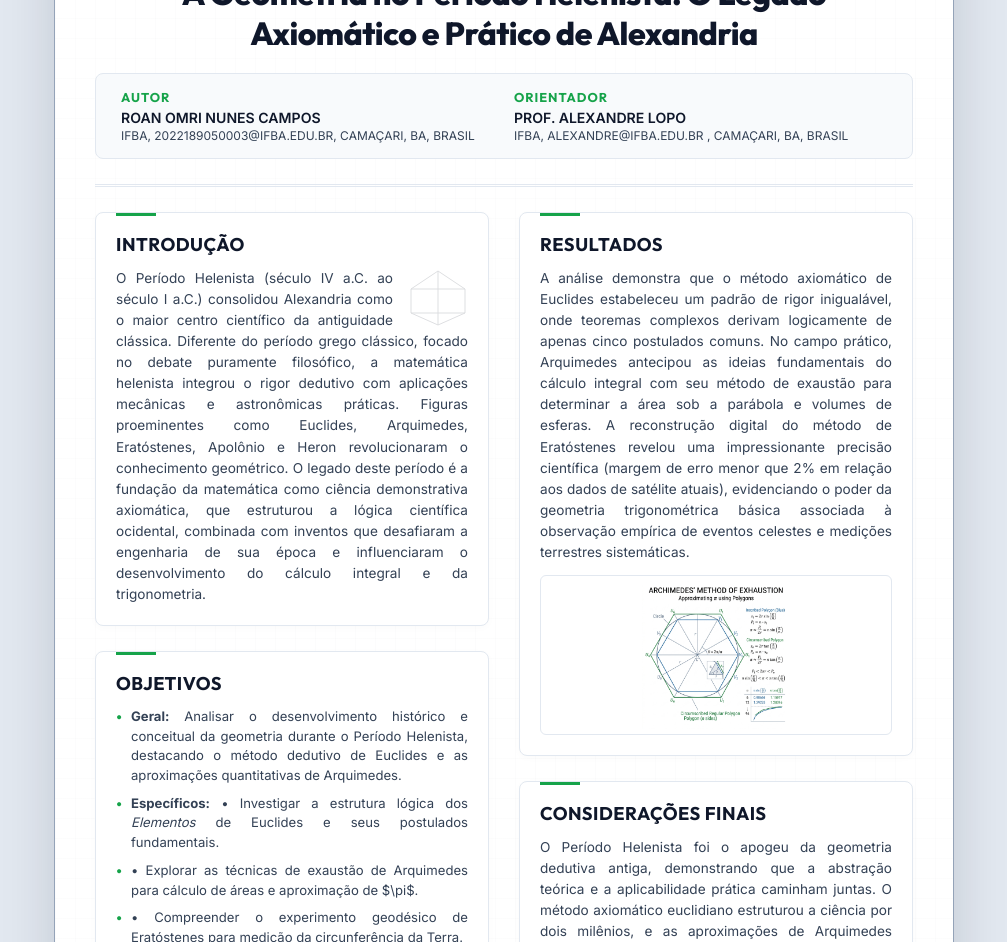
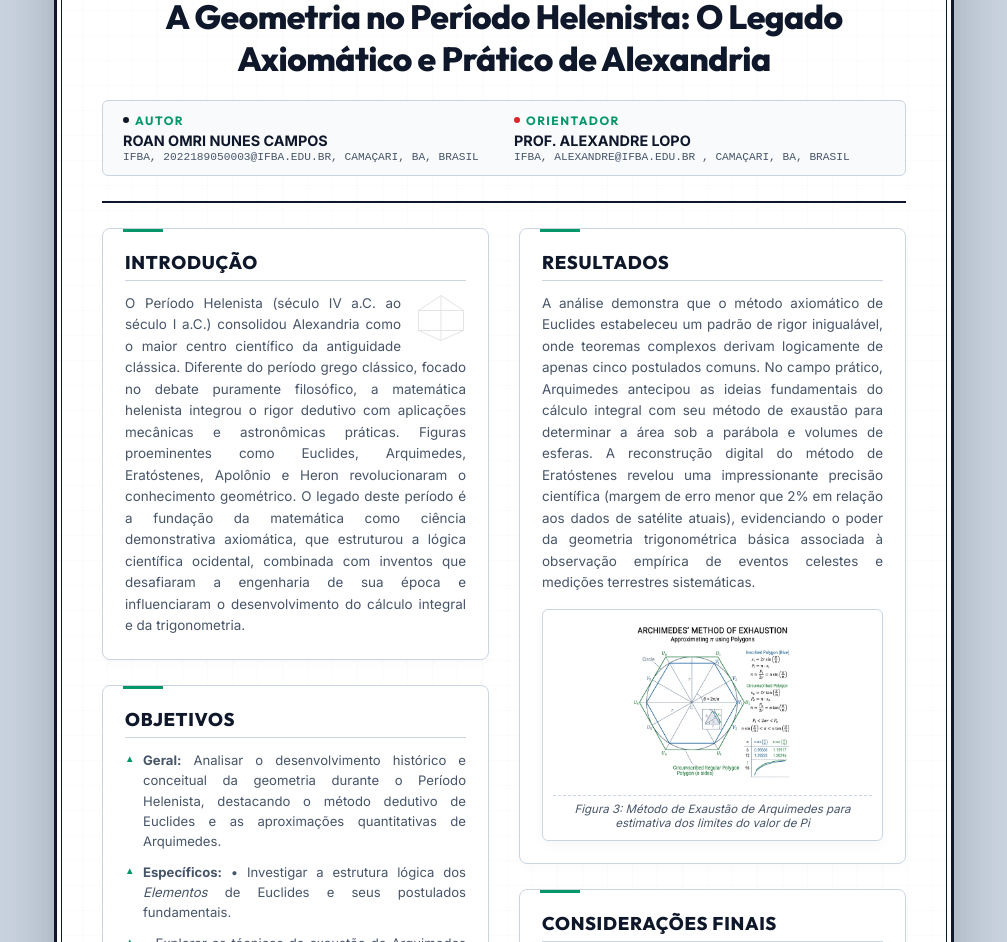
Before and after one commit to roancampos11/portfolio-geometria, a website: page banner_helenista.html in a window 1280 px wide. Shown: the part 143-1085 px from the top of the page, without its empty margins (136-1143 px from the left). Drawn offline with Linux system fonts and the light colour scheme.

Commit message:
Melhorando estetica do banner helenista: moldura dupla, cartoes refinados e legendas nas figuras

```diff
--- a/banner_helenista.html
+++ b/banner_helenista.html
@@ -17,10 +17,10 @@
         :root {
             --bg-poster: #ffffff;
             --primary-color: #0f172a; /* Slate 900 */
-            --accent-green: #16a34a;  /* IFBA Dark Green */
+            --accent-green: #059669;  /* IFBA Dark Green - Premium emerald */
             --accent-red: #dc2626;    /* IFBA Red */
-            --border-color: #e2e8f0;  /* Slate 200 */
-            --text-color: #334155;    /* Slate 700 */
+            --border-color: #cbd5e1;  /* Slate 300 */
+            --text-color: #475569;    /* Slate 600 */
             --text-dark: #0f172a;     /* Slate 900 */
             --card-bg: #f8fafc;       /* Slate 50 */
 
@@ -35,23 +35,25 @@
         }
 
         body {
-            background-color: #e2e8f0; /* Gray background for web view */
+            background-color: #cbd5e1; /* Elegant gray background for web preview */
             font-family: var(--font-body);
             color: var(--text-color);
             display: flex;
             justify-content: center;
             align-items: center;
-            padding: 40px 0;
+            padding: 50px 0;
         }
 
-        /* Printable Poster Container (A-Series Portrait Ratio) */
+        /* Printable Poster Container (A-Series Portrait Ratio) with Premium Frame */
         .poster-container {
             width: 900px;
-            min-height: 1270px; /* Golden/A-series ratio */
+            min-height: 1270px;
             background-color: var(--bg-poster);
-            border: 1px solid #94a3b8;
-            box-shadow: 0 20px 50px rgba(15, 23, 42, 0.15);
-            padding: 40px;
+            border: 3px solid var(--primary-color);
+            outline: 1px solid var(--primary-color);
+            outline-offset: -8px;
+            box-shadow: 0 25px 60px rgba(15, 23, 42, 0.25);
+            padding: 45px;
             display: flex;
             flex-direction: column;
             justify-content: space-between;
@@ -68,9 +70,9 @@
             width: 100%;
             height: 100%;
             background-image:
-                linear-gradient(rgba(15, 23, 42, 0.01) 1px, transparent 1px),
-                linear-gradient(90deg, rgba(15, 23, 42, 0.01) 1px, transparent 1px);
-            background-size: 20px 20px;
+                linear-gradient(rgba(15, 23, 42, 0.015) 1px, transparent 1px),
+                linear-gradient(90deg, rgba(15, 23, 42, 0.015) 1px, transparent 1px);
+            background-size: 25px 25px;
             pointer-events: none;
             z-index: 1;
         }
@@ -78,11 +80,11 @@
         /* Institutional accents */
         .poster-top-bar {
             position: absolute;
-            top: 0;
-            left: 0;
-            width: 100%;
-            height: 8px;
-            background: linear-gradient(90deg, var(--accent-green) 0%, var(--accent-green) 70%, var(--accent-red) 70%, var(--accent-red) 100%);
+            top: 8px;
+            left: 8px;
+            width: calc(100% - 16px);
+            height: 6px;
+            background: linear-gradient(90deg, var(--accent-green) 0%, var(--accent-green) 75%, var(--accent-red) 75%, var(--accent-red) 100%);
             z-index: 5;
         }
 
@@ -94,31 +96,32 @@
             flex-direction: column;
             align-items: center;
             text-align: center;
-            border-bottom: 3px double var(--border-color);
+            border-bottom: 2px solid var(--primary-color);
             padding-bottom: 25px;
             margin-bottom: 25px;
             position: relative;
             z-index: 2;
+            margin-top: 10px;
         }
 
         .inst-logo {
             font-family: var(--font-headings);
             font-weight: 800;
             color: var(--accent-green);
-            font-size: 1rem;
+            font-size: 0.95rem;
             letter-spacing: 2px;
             text-transform: uppercase;
-            margin-bottom: 15px;
+            margin-bottom: 12px;
             display: flex;
             align-items: center;
-            gap: 6px;
+            gap: 8px;
         }
 
         .inst-logo::after {
             content: '';
             display: inline-block;
-            width: 8px;
-            height: 8px;
+            width: 6px;
+            height: 6px;
             background-color: var(--accent-red);
             border-radius: 50%;
         }
@@ -126,10 +129,10 @@
         .poster-header h1 {
             font-family: var(--font-headings);
             color: var(--text-dark);
-            font-size: 2rem;
+            font-size: 2.1rem;
             font-weight: 800;
             line-height: 1.25;
-            max-width: 90%;
+            max-width: 95%;
             margin-bottom: 20px;
             letter-spacing: -0.5px;
         }
@@ -143,30 +146,51 @@
             text-align: left;
             background-color: var(--card-bg);
             border: 1px solid var(--border-color);
-            border-radius: 8px;
-            padding: 15px 25px;
+            border-radius: 6px;
+            padding: 12px 20px;
+        }
+
+        .info-block {
+            position: relative;
         }
 
         .info-block h3 {
             font-family: var(--font-headings);
-            font-size: 0.8rem;
+            font-size: 0.75rem;
             text-transform: uppercase;
-            letter-spacing: 1px;
+            letter-spacing: 1.5px;
             color: var(--accent-green);
             margin-bottom: 4px;
+            display: flex;
+            align-items: center;
+            gap: 6px;
+        }
+
+        .info-block h3::before {
+            content: '';
+            display: inline-block;
+            width: 6px;
+            height: 6px;
+            background-color: var(--primary-color);
+            border-radius: 50%;
+        }
+
+        .info-block.advisor h3::before {
+            background-color: var(--accent-red);
         }
 
         .info-block p {
-            font-size: 0.88rem;
-            font-weight: 600;
+            font-size: 0.9rem;
+            font-weight: 700;
             color: var(--text-dark);
         }
 
         .info-block span {
-            font-size: 0.75rem;
+            font-size: 0.7rem;
             color: var(--text-color);
             display: block;
             margin-top: 2px;
+            font-family: monospace;
         }
 
         /* ==========================================================================
@@ -179,7 +203,7 @@
             flex-grow: 1;
             position: relative;
             z-index: 2;
-            margin-bottom: 25px;
+            margin-bottom: 20px;
         }
 
         .poster-column {
@@ -193,10 +217,9 @@
             background-color: var(--bg-poster);
             border: 1px solid var(--border-color);
             border-radius: 8px;
-            padding: 20px;
+            padding: 22px;
             position: relative;
-            box-shadow: 0 2px 8px rgba(0, 0, 0, 0.02);
-            transition: border-color 0.2s;
+            box-shadow: 0 4px 10px rgba(15, 23, 42, 0.02);
         }
 
         .poster-section::before {
@@ -217,26 +240,26 @@
             font-family: var(--font-headings);
             color: var(--text-dark);
             font-size: 1.15rem;
-            font-weight: 700;
+            font-weight: 800;
             text-transform: uppercase;
-            letter-spacing: 0.5px;
+            letter-spacing: 0.75px;
             margin-bottom: 12px;
-            display: flex;
-            justify-content: space-between;
-            align-items: center;
+            border-bottom: 1px solid var(--border-color);
+            padding-bottom: 6px;
         }
 
         .poster-section p {
-            font-size: 0.85rem;
-            line-height: 1.55;
+            font-size: 0.84rem;
+            line-height: 1.6;
             text-align: justify;
+            color: var(--text-color);
         }
 
         /* Custom decorations within sections */
         .geometric-wireframe {
             float: right;
-            width: 60px;
-            height: 60px;
+            width: 50px;
+            height: 50px;
             margin-left: 15px;
             opacity: 0.15;
             stroke: var(--text-dark);
@@ -251,19 +274,25 @@
 
         .poster-section li {
             font-size: 0.82rem;
-            line-height: 1.5;
-            margin-bottom: 8px;
+            line-height: 1.55;
+            margin-bottom: 10px;
             position: relative;
-            padding-left: 15px;
+            padding-left: 18px;
             text-align: justify;
+            color: var(--text-color);
         }
 
         .poster-section li::before {
-            content: '•';
+            content: '▲';
+            font-size: 0.6rem;
             position: absolute;
             left: 0;
+            top: 2px;
             color: var(--accent-green);
-            font-weight: bold;
+        }
+
+        .poster-section.accent-section li::before {
+            color: var(--accent-red);
         }
 
         /* Specific Reference spacing */
@@ -277,17 +306,52 @@
             display: none;
         }
 
+        /* Figure Container Styling (Premium Layout) */
+        .figure-container {
+            margin-top: 15px;
+            background: #ffffff;
+            border: 1px solid var(--border-color);
+            border-radius: 6px;
+            padding: 10px;
+            box-shadow: 0 4px 12px rgba(15, 23, 42, 0.04);
+            display: flex;
+            flex-direction: column;
+            align-items: center;
+            gap: 8px;
+        }
+
+        .poster-image {
+            display: block;
+            width: 100%;
+            max-height: 165px;
+            object-fit: contain;
+            background-color: white;
+            border-radius: 4px;
+        }
+
+        .figure-caption {
+            font-size: 0.72rem;
+            color: var(--text-color);
+            font-style: italic;
+            text-align: center;
+            border-top: 1px dashed var(--border-color);
+            width: 100%;
+            padding-top: 6px;
+            margin-top: 2px;
+        }
+
         /* ==========================================================================
            FOOTER SECTION
            ========================================================================== */
         .poster-footer {
-            border-top: 1px solid var(--border-color);
+            border-top: 2px solid var(--primary-color);
             padding-top: 20px;
             display: flex;
             justify-content: space-between;
             align-items: center;
             position: relative;
             z-index: 2;
+            margin-bottom: 5px;
         }
 
         .footer-left {
@@ -297,12 +361,13 @@
         }
 
         .qr-code-box {
-            width: 80px;
-            height: 80px;
+            width: 75px;
+            height: 75px;
             border: 1px solid var(--border-color);
             border-radius: 6px;
             padding: 4px;
             background-color: white;
+            box-shadow: 0 2px 8px rgba(0, 0, 0, 0.05);
         }
 
         .qr-code-box img {
@@ -318,7 +383,7 @@
         }
 
         .footer-url span {
-            font-size: 0.72rem;
+            font-size: 0.7rem;
             text-transform: uppercase;
             letter-spacing: 0.5px;
             color: var(--accent-green);
@@ -326,7 +391,7 @@
         }
 
         .footer-url a {
-            font-size: 0.88rem;
+            font-size: 0.85rem;
             color: var(--text-dark);
             text-decoration: none;
             font-weight: 700;
@@ -337,18 +402,7 @@
             text-align: right;
             font-size: 0.75rem;
             color: var(--text-color);
-        }
-
-        .poster-image {
-            display: block;
-            width: 100%;
-            max-height: 160px;
-            object-fit: contain;
-            border: 1px solid var(--border-color);
-            border-radius: 6px;
-            margin-top: 12px;
-            background-color: white;
-            padding: 5px;
+            line-height: 1.4;
         }
 
         /* ==========================================================================
@@ -364,6 +418,7 @@
                 width: 100%;
                 height: 100%;
                 border: none;
+                outline: none;
                 box-shadow: none;
                 padding: 0;
             }
@@ -387,7 +442,7 @@
                     <p>ROAN OMRI NUNES CAMPOS</p>
                     <span>IFBA, 2022189050003@IFBA.EDU.BR, CAMAÇARI, BA, BRASIL</span>
                 </div>
-                <div class="info-block">
+                <div class="info-block advisor">
                     <h3>Orientador</h3>
                     <p>PROF. ALEXANDRE LOPO</p>
                     <span>IFBA, ALEXANDRE@IFBA.EDU.BR , CAMAÇARI, BA, BRASIL</span>
@@ -424,7 +479,10 @@
                         <li>• Explorar as técnicas de exaustão de Arquimedes para cálculo de áreas e aproximação de $\pi$.</li>
                         <li>• Compreender o experimento geodésico de Eratóstenes para medição da circunferência da Terra.</li>
                     </ul>
-                    <img src="euclid_elements_diagram.png" alt="Demonstração da Proposição 47 dos Elementos de Euclides" class="poster-image">
+                    <div class="figure-container">
+                        <img src="euclid_elements_diagram.png" alt="Demonstração da Proposição 47 dos Elementos de Euclides" class="poster-image">
+                        <span class="figure-caption">Figura 1: Prova da Proposição 47 (Teorema de Pitágoras) nos Elementos de Euclides</span>
+                    </div>
                 </section>
 
                 <!-- Metodologia -->
@@ -433,7 +491,10 @@
                     <p>
                         A pesquisa baseia-se em revisão histórico-bibliográfica dos tratados matemáticos clássicos gregos (como os de Euclides e Arquimedes) em articulação com simulações computacionais em geometria dinâmica (GeoGebra). Reconstruímos virtualmente os experimentos históricos, como a medição da sombra do gnómon de Eratóstenes em Alexandria e Siena, a espiral de Arquimedes e a quadratura da parábola, facilitando a visualização pedagógica dos métodos antigos por meio de mídias interativas modernas.
                     </p>
-                    <img src="eratosthenes_experiment.png" alt="Esquema do Experimento de Eratóstenes" class="poster-image">
+                    <div class="figure-container">
+                        <img src="eratosthenes_experiment.png" alt="Esquema do Experimento de Eratóstenes" class="poster-image">
+                        <span class="figure-caption">Figura 2: Esquematização da Geometria do Experimento de Medição da Terra de Eratóstenes</span>
+                    </div>
                 </section>
 
             </div>
@@ -447,7 +508,10 @@
                     <p>
                         A análise demonstra que o método axiomático de Euclides estabeleceu um padrão de rigor inigualável, onde teoremas complexos derivam logicamente de apenas cinco postulados comuns. No campo prático, Arquimedes antecipou as ideias fundamentais do cálculo integral com seu método de exaustão para determinar a área sob a parábola e volumes de esferas. A reconstrução digital do método de Eratóstenes revelou uma impressionante precisão científica (margem de erro menor que 2% em relação aos dados de satélite atuais), evidenciando o poder da geometria trigonométrica básica associada à observação empírica de eventos celestes e medições terrestres sistemáticas.
                     </p>
-                    <img src="archimedes_exhaustion.png" alt="Método de Exaustão de Arquimedes" class="poster-image">
+                    <div class="figure-container">
+                        <img src="archimedes_exhaustion.png" alt="Método de Exaustão de Arquimedes" class="poster-image">
+                        <span class="figure-caption">Figura 3: Método de Exaustão de Arquimedes para estimativa dos limites do valor de Pi</span>
+                    </div>
                 </section>
 
                 <!-- Considerações Finais -->
```
